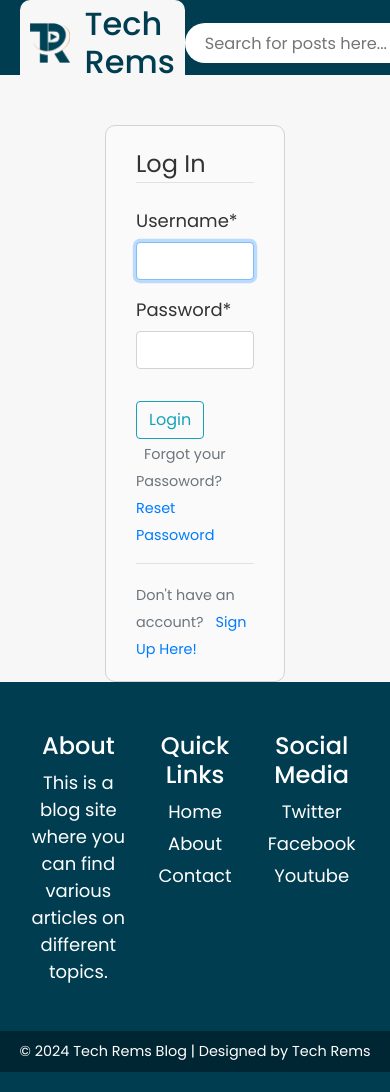
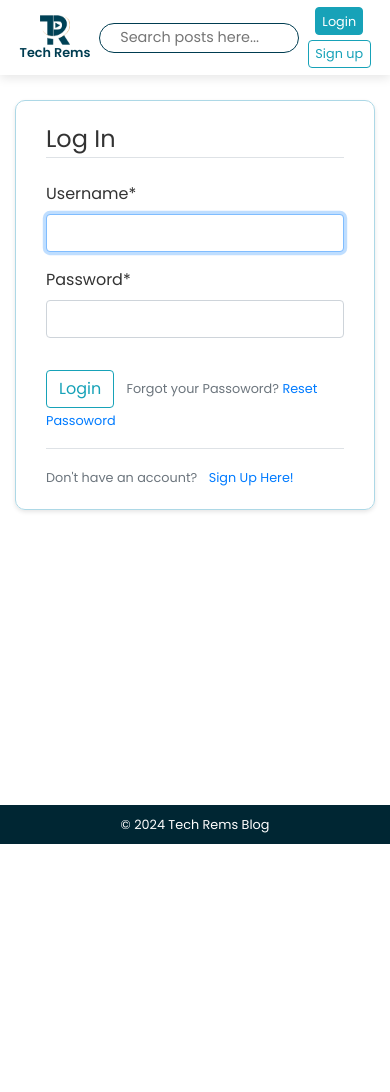
Before and after one commit to manaf-dev/techrems, a Django app: a page that uses templates/base.html in a window 390 px wide. After the commit the page ends 844 px from the top, so only its background shows below. Run offline with Django 4.2, Linux system fonts and the light colour scheme; some libraries are stand-ins or nearby versions.

Commit message:
I worked on the reponsiveness for mobile and table. I also worked on redirecting users if not logged in for commenting and view profile of others of themselvels.

```diff
--- a/blog/static/css/style.css
+++ b/blog/static/css/style.css
@@ -9,9 +9,12 @@
 
 body {
   font-family: 'poppins', sans-serif;
-  font-size: 18px;
-  background: #f7f7f7;
+  font-size: 1.2rem;
+  background: #fff;
   color: #333333;
+  display: flex;
+  flex-direction: column;
+  min-height: 100vh;
 }
 
 
@@ -28,7 +31,8 @@ a:hover {
 header {
     width: 100%;
     height: 75px;
-    background-color: #003d51;
+    background-color: #fff;
+    box-shadow: 0 3px 10px rgba(0, 0, 0, 0.1);
     position: fixed;
     top: 0;
     /* overflow: hidden; */
@@ -41,7 +45,7 @@ header {
     align-items: center;
     justify-content: space-between;
     width: 90%;
-    max-width: 1200px;
+    /* max-width: 1200px; */
     margin: auto;
 }
 
@@ -49,50 +53,73 @@ header {
   display: flex;
   align-items: center;
   gap: 15px;
-  background-color: #f7f7f7;
+  /* background-color: #f7f7f7;
   padding: 5px 10px;
-  border-radius: 10px;
+  border-radius: 10px; */
 }
 
-.header-container .logo h2 a, .logo > h2{
+.header-container .logo h2 a, .logo h2 {
   color: #003d51;
   margin: 0;
+  font-weight: 600;
 }
 
 .header-container .logo img {
-  height: 40px;
-  width: 40px;
+  height: 50px;
+  width: 50px;
 }
 
-.header-container .search-bar input {
+.header-container .search-bar input[type=search] {
     height: 40px;
     width: 400px;
-    border: none;
+    border: 1px solid #003d51;
     border-radius: 20px;
     padding: 10px 20px;
     font-size: 0.9em;
 }
 
-.header-container .search-bar input:focus {
+@media screen and (max-width: 380px) {
+  .header-container .search-bar input[type=search] {
+    width: 150px;
+    height: 30px;
+    font-size: 0.7rem;
+    padding: 5px 10px;
+  }
+}
+@media screen and (min-width:381px) and (max-width: 519px) {
+  .header-container .search-bar input[type=search] {
+    width: 200px;
+    height: 30px;
+  }
+}
+@media screen and (min-width: 520px) and (max-width: 620px) {
+  .header-container .search-bar input[type=search] {
+    width: 270px;
+    height: 35px;
+  }
+}
+@media screen and (min-width: 621px) and (max-width: 991px) {
+  .header-container .search-bar input[type=search] {
+    width: 300px;
+    height: 37px;
+  }
+}
+
+.header-container .search-bar input[type=search]:focus {
     outline: none;
 }
 
 .header-container .user-info {
   display: flex;
   align-items: center;
-  gap: 30px;
+  gap: 20px;
 }
 
-.header-container .user-info a {
-    background-color: #80c0ff;
-    font-size: 1.1em;
-    padding: 5px 10px;
-    color: #fff;
-    border-radius: 5px;
+@media screen and (max-width: 433px) {
+  .header-container .user-info {
+    flex-direction: column;
   }
 
-.header-container .user-info a:hover {
-    background-color: #6ab4fe;
 }
 
 .header-container .user-info img {
@@ -142,6 +169,7 @@ header {
 /* MAIN STYLES */
 .main-container {
     margin-top: 75px;
+    margin-bottom: 30px;
     padding-top: 50px;
   }
 
@@ -434,53 +483,175 @@ textarea:focus {
 .content-section {
   width: 50%;
   margin: auto;
-  background-color: #fafafa;
+  /* background-color: #fafafa; */
   padding: 20px 30px;
-  border: 1px solid lightgray;
+  border: 1px solid lightblue;
   border-radius: 10px;
+  box-shadow: 0 2px 4px rgba(0,0,0,0.1);
 }
 
 
 /* footer */
 footer {
-  background: #003d51;
+  margin-top: auto;
+  /* background: #003d51; */
   color: #ffffff;
-  padding: 20px 0;
   text-align: center;
+
 }
 
-.footer-content {
-  display: flex;
-  justify-content: space-around;
-  align-items: flex-start;
+.footer {
   padding: 20px;
+  background: #002633;
+  font-size: 1em;
 }
 
-.footer-section {
-  flex: 1;
-  padding: 10px;
+
+
+
+/* Mobile View */
+@media only screen and (max-width: 767px) {
+  body {
+    font-size: 1rem;
   }
 
-.footer-section h2 {
-  margin-bottom: 10px;
+  .header-container .logo {
+    flex-direction: column;
+    gap: 0;
+  }
+  .header-container .logo h2 {
+    font-size: 0.8rem;
   }
 
-.footer-section ul {
-  list-style: none;
-  padding: 0;
+  .header-container .logo img {
+    height: 30px;
+    width: 30px;
   }
 
-.footer-section ul li {
-  margin: 5px 0;
+  .header-container .user-info {
+    gap: 5px;
+  }
+  .header-container .user-info .new-post{
+    display: none;
+  }
+  .header-container .user-info .btn {
+    font-size: 0.8rem;
+    padding: 0.2rem 0.4rem;
 }
 
-.footer-section ul li a {
-  color: #ffffff;
-  text-decoration: none;
+  .main-content .post-create-icon a {
+    display: block;
   }
 
-.footer-bottom {
+  .main-container {
+    margin-top: 50px;
+  }
+
+  .main-container .main-content {
+    grid-template-columns: 1fr;
+  }
+
+  .main-content .articles,
+  .detail-content {
+    margin-right: 0;
+    margin-bottom: 30px;
+  }
+
+  .main-content article {
+    padding: 10px 20px;
+  }
+
+  .main-content .article-head img {
+    height: 40px;
+    width: 40px;
+  }
+
+  .post-detail-page .article-head .details svg {
+    height: 20px;
+    width: 20px;
+  }
+
+  .create-form {
+    width: 100%;
+  }
+
+  .create-form .form-title {
+    font-size: 1.1em;
+  }
+
+  .profile-content .media, .view-profile .media {
+    margin-right: 0;
+  }
+
+  .view-profile .media, .profile-content {
+    width: 100%;
+    margin-bottom: 30px;
+  }
+
+  .content-section {
+    width: 100%;
+  }
+
+  .footer {
     padding: 10px;
-  background: #002633;
     font-size: 0.8em;
   }
+}
+
+/* Tablet View */
+@media only screen and (min-width:768px) and (max-width: 991px) {
+  body {
+    font-size: 1rem;
+  }
+  .header-container .logo {
+    flex-direction: column;
+    gap: 0;
+  }
+
+  .header-container .logo h2 {
+    font-size: 1em;
+  }
+
+  .header-container .logo img {
+    height: 40px;
+    width: 40px;
+  }
+
+  .header-container .search-bar input {
+    width: 300px;
+    height: 35px;
+  }
+
+
+  .main-container .main-content {
+    grid-template-columns: 1fr;
+  }
+
+  .main-content .articles,
+  .detail-content {
+    margin-right: 0;
+    margin-bottom: 30px;
+  }
+
+  .sidebar {
+    width: 70%;
+    margin: auto;
+    margin-top: 30px;
+  }
+
+  .create-form {
+    width: 90%;
+  }
+
+  .create-form .form-title {
+    font-size: 1.2em;
+  }
+
+  .profile-content {
+    width: 85%;
+  }
+
+  .content-section {
+    width: 90%;
+  }
+}
--- a/blog/templates/blog/post_confirm_delete.html
+++ b/blog/templates/blog/post_confirm_delete.html
@@ -1,15 +1,16 @@
 {% extends 'base.html' %}
 {% block content %}
-
+<div class="main-content">
     <form action="" method="POST">
         {% csrf_token %}
         <div class="form-group">
-            <h4>Are you sure you want to delete post <strong>{{ post.title }}</strong>?</h4>
+            <p>Are you sure you want to delete post <strong>{{ post.title }}</strong>?</p>
         </div>
         <div class="form-group">
             <button class="btn btn-outline-danger" type="submit">Yes, Delete</button>
             <a class="btn btn-outline-secondary" href="{{ request.META.HTTP_REFERER }}">Cancel</a>
         </div>
     </form>
+</div>
 
 {% endblock content%}
--- a/blog/templates/blog/post_detail.html
+++ b/blog/templates/blog/post_detail.html
@@ -8,7 +8,7 @@
                 <a href="{% url 'view-profile' post.author.username %}"><img src="{{post.author.profile.image.url}}" alt=""></a>
                 <div class="details">
                     <div>
-                        <p class="username"><a href="{% url 'view-profile' post.author.username %}">@{{post.author.username}}</a></p>
+                        <p class="username"><a href="{% url 'view-profile' post.author.username %}">{{post.author.first_name}} {{post.author.last_name}}</a><span>@{{post.author.username}}</span></p>
                         <p class="date">Posted {{post.created_date|timesince}} ago</p>
                     </div>
                     {% if post.author == user %}
@@ -93,4 +93,4 @@
         </div>
     </aside>
 </div>
-{% endblock %}
+{% endblock content%}
--- a/blog/templates/blog/post_form.html
+++ b/blog/templates/blog/post_form.html
@@ -12,4 +12,4 @@
         </div>
     </form>
 </div>
-{% endblock %}
+{% endblock content %}
--- a/templates/base.html
+++ b/templates/base.html
@@ -19,13 +19,13 @@
             </div>
             <div class="search-bar">
                 <form action="" method="get">
-                    <input type="search" name="q" id="search" placeholder="Search for posts here...">
+                    <input type="search" name="q" id="search" placeholder="Search posts here...">
                 </form>
             </div>
 
             {% if user.is_authenticated %}
                 <div class="user-info">
-                    <a href="{% url 'create_post' %}">New Post</a>
+                    <a href="{% url 'create_post' %}" class="btn btn-info new-post">New Post</a>
                     <div class="user-avatar">
                         <img src="{{user.profile.image.url}}" alt="">
                         <div class="logout">
@@ -38,8 +38,8 @@
                 </div>
                 {% else %}
                 <div class="user-info">
-                    <a href="{% url 'login' %}" class="login">Login</a>
-                    <a href="{% url 'register' %}" class="signup">Sign up</a>
+                    <a href="{% url 'login' %}" class="btn btn-info">Login</a>
+                    <a href="{% url 'register' %}" class="btn btn-outline-info">Sign up</a>
                 </div>
             {% endif %}
 
@@ -59,34 +59,14 @@
                 {% block content %}{% endblock content %}
 
         </div>
+
     </main>
     <footer>
-        <div class="footer-content">
-            <div class="footer-section about">
-                <h4>About</h4>
-                <p>This is a blog site where you can find various articles on different topics.</p>
-            </div>
-            <div class="footer-section links">
-                <h4>Quick Links</h4>
-                <ul>
-                    <li><a href="{% url 'blog-home' %}">Home</a></li>
-                    <li><a href="/">About</a></li>
-                    <li><a href="/">Contact</a></li>
-                </ul>
-            </div>
-            <div class="footer-section social">
-                <h4>Social Media</h4>
-                <ul>
-                    <li><a href="https://twitter.com/" target="_blank">Twitter</a></li>
-                    <li><a href="https://facebook.com/" target="_blank">Facebook</a></li>
-                    <li><a href="https://youtube.com/@techrems" target="_blank">Youtube</a></li>
-                </ul>
-            </div>
-        </div>
-        <div class="footer-bottom">
-            &copy; 2024 Tech Rems Blog | Designed by Tech Rems
+        <div class="footer">
+            &copy; 2024 Tech Rems Blog
         </div>
     </footer>
+
     <script src="{% static "js/script.js" %}"></script>
 </body>
 </html>
```
Also changed, not shown: other parts of blog/static/css/style.css (+32 -11 lines), blog/templates/blog/index.html (+9 -2 lines), blog/views.py (+17 -5 lines), users/views.py (+8 -2 lines), users/templates/users/profile.html (line endings or trailing spaces), users/templates/users/view_profile.html (line endings or trailing spaces). Lines whose indentation alone changed are shown as unchanged.
